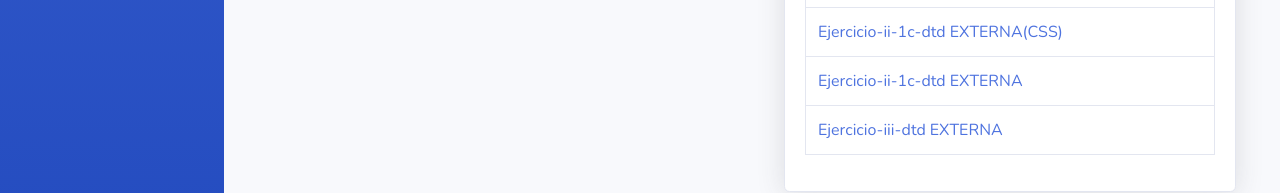
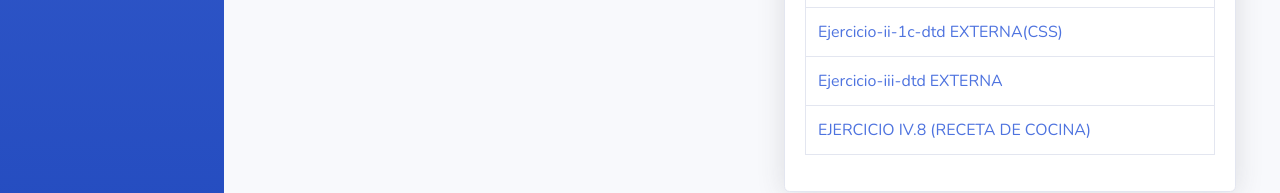
Before and after one commit to miguelxDd/Guia32-TPI115-Grupo05, a website with bundled scripts: page index.html in a window 1280 px wide. Shown: the part 1306-1499 px from the top of the page. Built offline with nearby package versions, Linux system fonts and the light colour scheme.

Commit message:
mn18015
prueba

```diff
--- a/index.html
+++ b/index.html
@@ -322,7 +322,7 @@
                                                         </tr> <tr>
                                                             <td><a href="Ejercicios/dtd_externa/ejercicio-ii-1c-dtd.xml">Ejercicio-ii-1c-dtd EXTERNA(XML)</a></td>
 
-                                                    </tr> <tr>
+                                                        </tr> <tr>
 
                                                         </tr> <tr>
                                                             <td><a href="Ejercicios/dtd_externa/ejercicio-ii-1c-dtd.dtd">Ejercicio-ii-1c-dtd EXTERNA(DTD)</a></td>
@@ -331,12 +331,12 @@
                                                             <td><a href="Ejercicios/dtd_externa/ejercicio-ii-1c-dtd.css">Ejercicio-ii-1c-dtd EXTERNA(CSS)</a></td>
 
                                                         </tr><tr>
-                                                            <td><a href="Ejercicios/dtd_externa/receta_ejer/receta.html">Ejercicio-ii-1c-dtd EXTERNA</a></td>
+                                                            <td><a href="Ejercicios\dtd_externa\tareas.xml">Ejercicio-iii-dtd EXTERNA</a></td>
 
                                                         </tr><tr>
-                                                            <td><a href="Ejercicios\dtd_externa\tareas.xml">Ejercicio-iii-dtd EXTERNA</a></td>
+                                                        <td><a href="Ejercicios/dtd_externa/receta_ejer/receta.html">EJERCICIO IV.8 (RECETA DE COCINA)</a></td>
 
-                                                    </tr>
+                                                         </tr>
 
                                                     </tbody>
                                                 </table>
```
